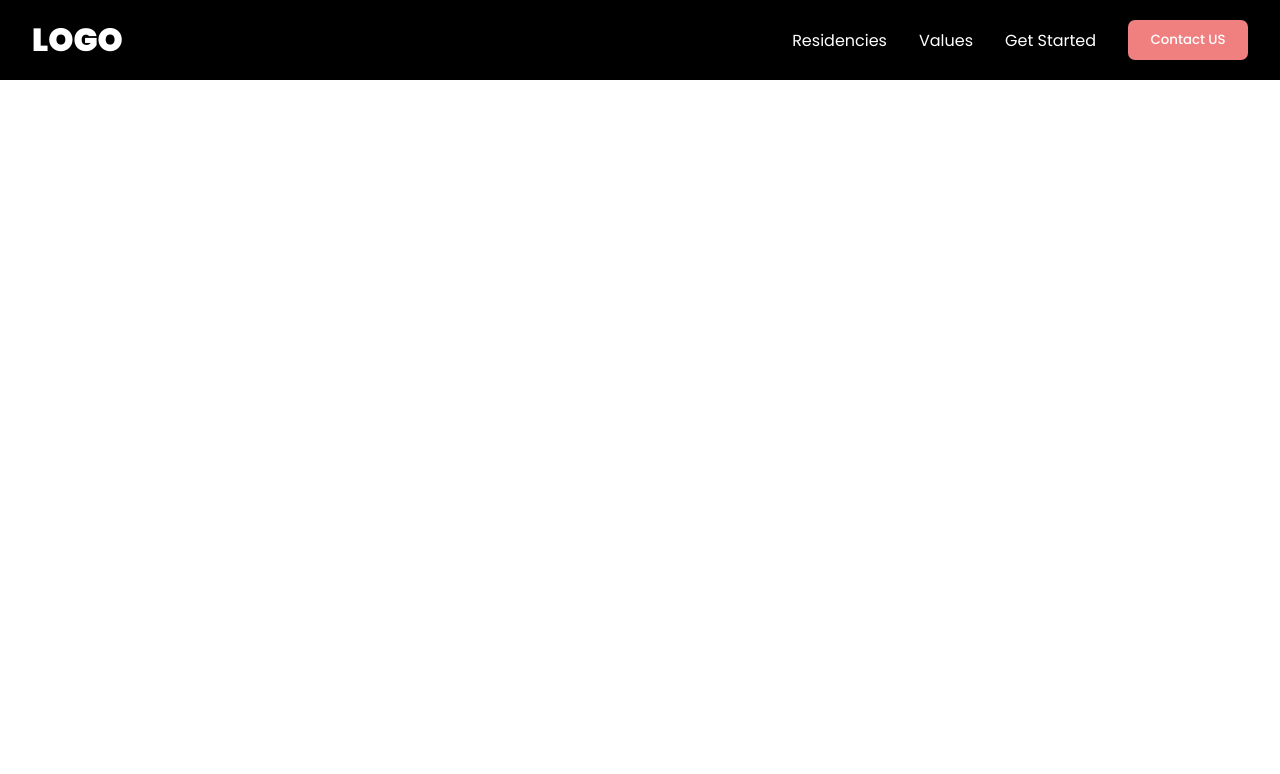
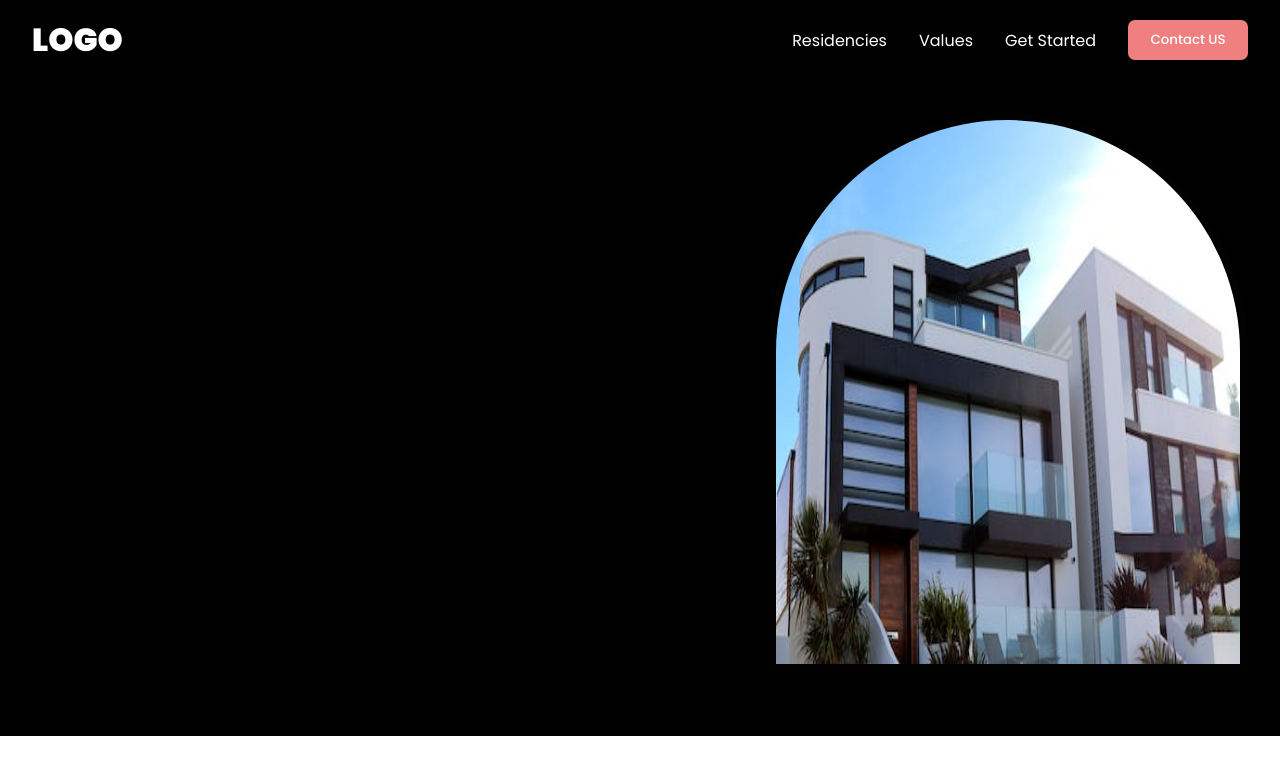
Before and after one commit to Swapnilrupakhetee/ecom, a React (Create React App) app: page / in a window 1280 px wide. Shown: the top 774 px of the page. Built offline with nearby package versions, Linux system fonts and the light colour scheme.

Commit message:
hero-image-done

```diff
--- a/src/App.js
+++ b/src/App.js
@@ -1,12 +1,14 @@
 
 import './App.css';
 import Header from './Components/Header/Header';
+import Hero from './Components/Herosection/Hero';
 
 
 function App() {
   return (
     <div className="App">
     <Header/>
+    <Hero/>
 
 
     </div>
--- a/src/Components/Herosection/Hero.css
+++ b/src/Components/Herosection/Hero.css
@@ -0,0 +1,21 @@
+.hero-wrapper{
+    color: white;
+    position: relative;
+    padding-bottom: 2rem;
+    background-color: black;
+}
+.hero-container{
+    justify-content: space-between;
+    align-items: flex-end;
+}
+.image-container{
+    width: 30rem;
+    height: 35rem;
+    overflow: hidden;
+    border-radius:15rem 15rem 0 0 ;
+    border: 8px solid rgba(8, 8, 8, 0.315);
+}
+.image-container img{
+    width: 100%;
+    height: 100%;
+}
--- a/src/Components/Herosection/Hero.jsx
+++ b/src/Components/Herosection/Hero.jsx
@@ -1,10 +1,18 @@
 import React from 'react'
 import './Hero.css'
-
+import house from '../Assets/house-right.jpeg'
 const Hero = () => {
   return (
-    <div>
-      Hero
+    <div className='hero-wrapper'>
+      <div className='paddings innerWidth flexCenter hero-container'>
+        <div className='hero-left'>
+        </div>
+        <div className='flexCenter hero-right'>
+          <div className='image-container'>
+          <img src={house} alt='some-random-house'/>
+          </div>
+        </div>
+      </div>
     </div>
   )
 }
```
Also changed, not shown: src/Components/Assets/house-right.jpeg (added), src/Components/Assets/house-right.png (added).
